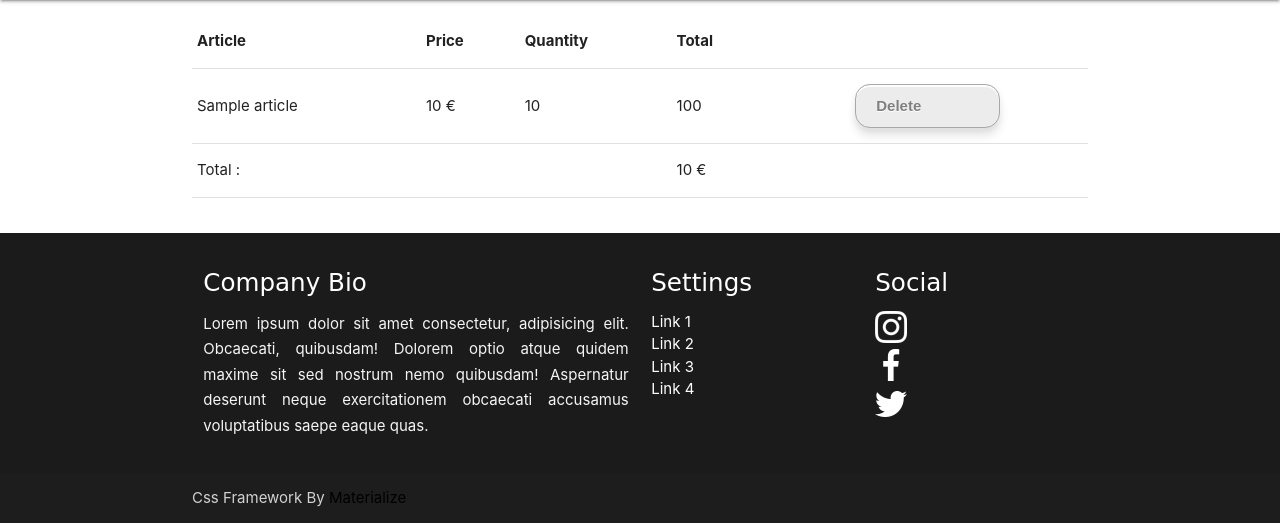
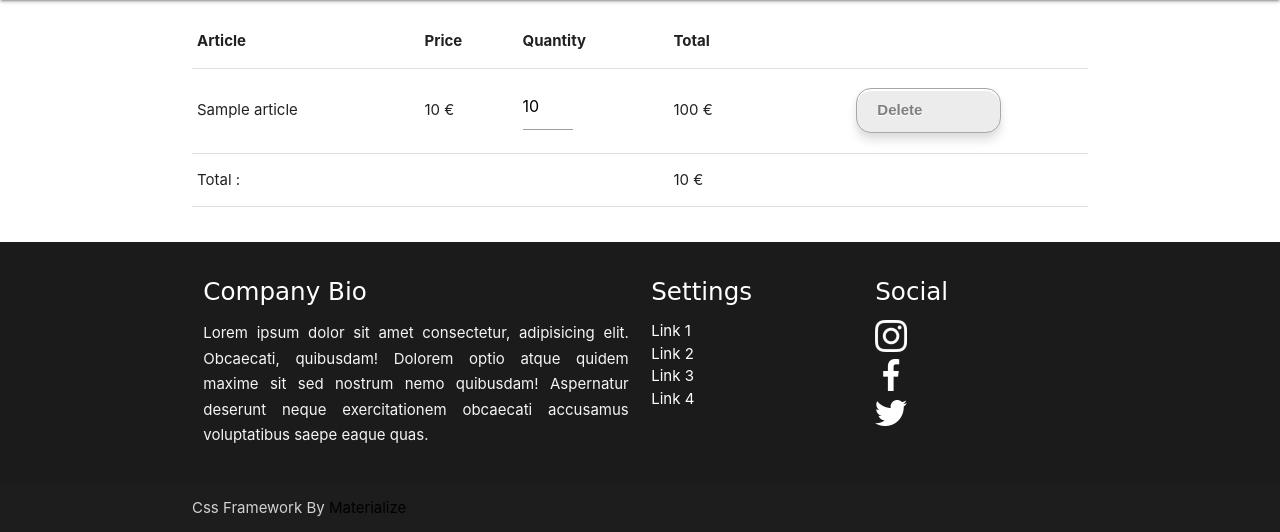
Before and after one commit to pierreyvesdonze/catshop, a Symfony app: template templates/cart/show.html.twig in a window 1280 px wide. Shown: the part 64-596 px from the top of the page. Run offline with Twig, Linux system fonts and the light colour scheme; the template is opened without the code that fills it: most values are stand-ins (such as "Sample title", 1, 10 or a date in 2020); some libraries are stand-ins or nearby versions; some web fonts are replaced.

Commit message:
Add Jquery functions to update Cart

```diff
--- a/templates/cart/show.html.twig
+++ b/templates/cart/show.html.twig
@@ -20,9 +20,11 @@
                     {% for item in items %}
                     <tr>
                         <td>{{ item.article.name }}</td>
-                        <td>{{ item.article.price }} €</td>
-                        <td>{{ item.quantity }}</td>
-                        <td class="total-item">{{ item.article.price * item.quantity }}</td>
+                        <td class="item-price">{{ item.article.price }} €</td>
+                        <td>
+                            <input type="number" class="articles-quantity" name="cart-quantity-line" min="0" max="100" value="{{ item.quantity }}">
+                        </td>
+                        <td class="total-item">{{ item.article.price * item.quantity }} €</td>
                         <td>
                             <a href="#" class="button remove-from-cart-btn" data-id="{{ item.article.id }}"> Delete</a>
                         </td>
```
Also changed, not shown: public/assets/css/styles.css, public/assets/css/styles.scss, public/assets/js/app.js, 1 other file.
